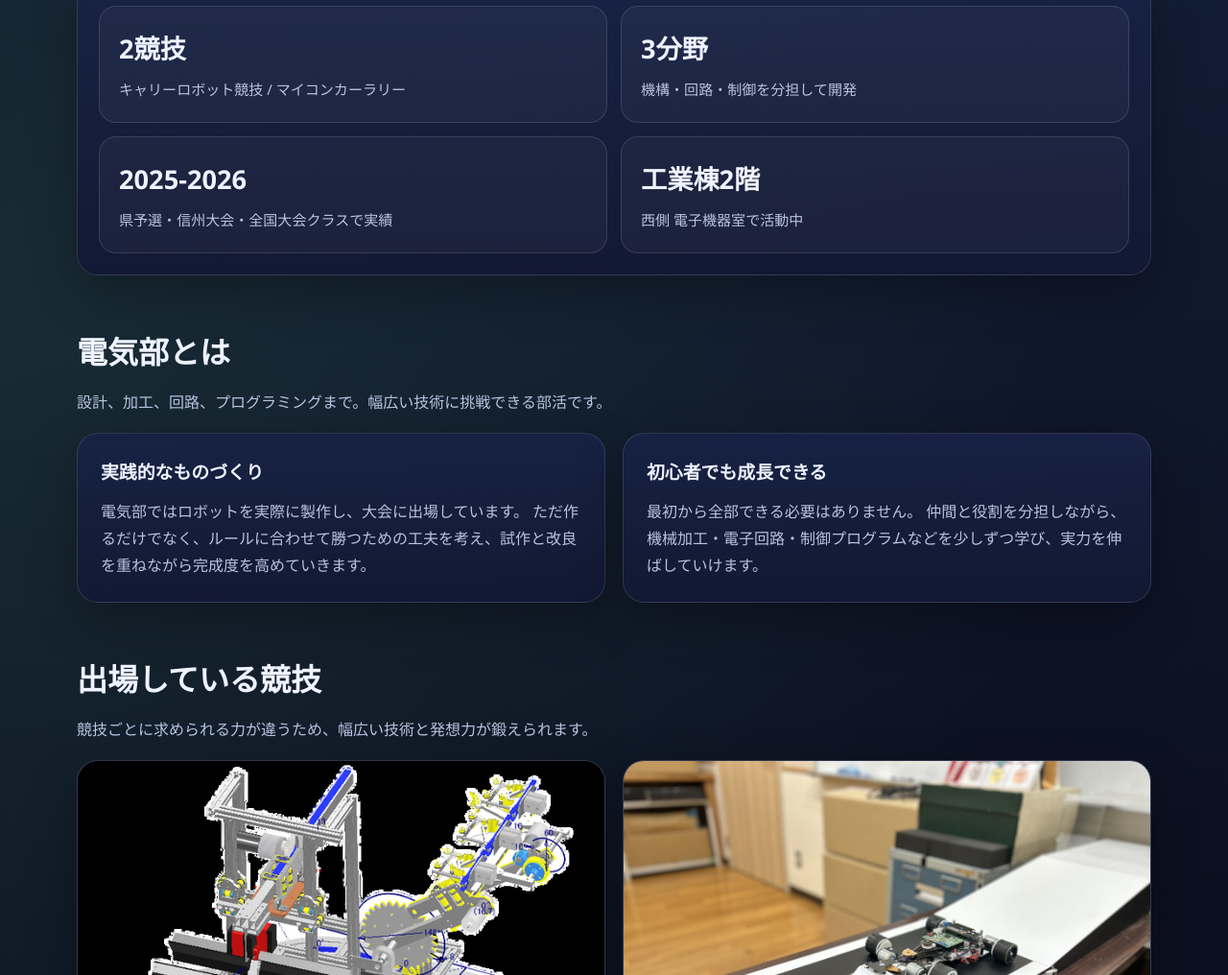
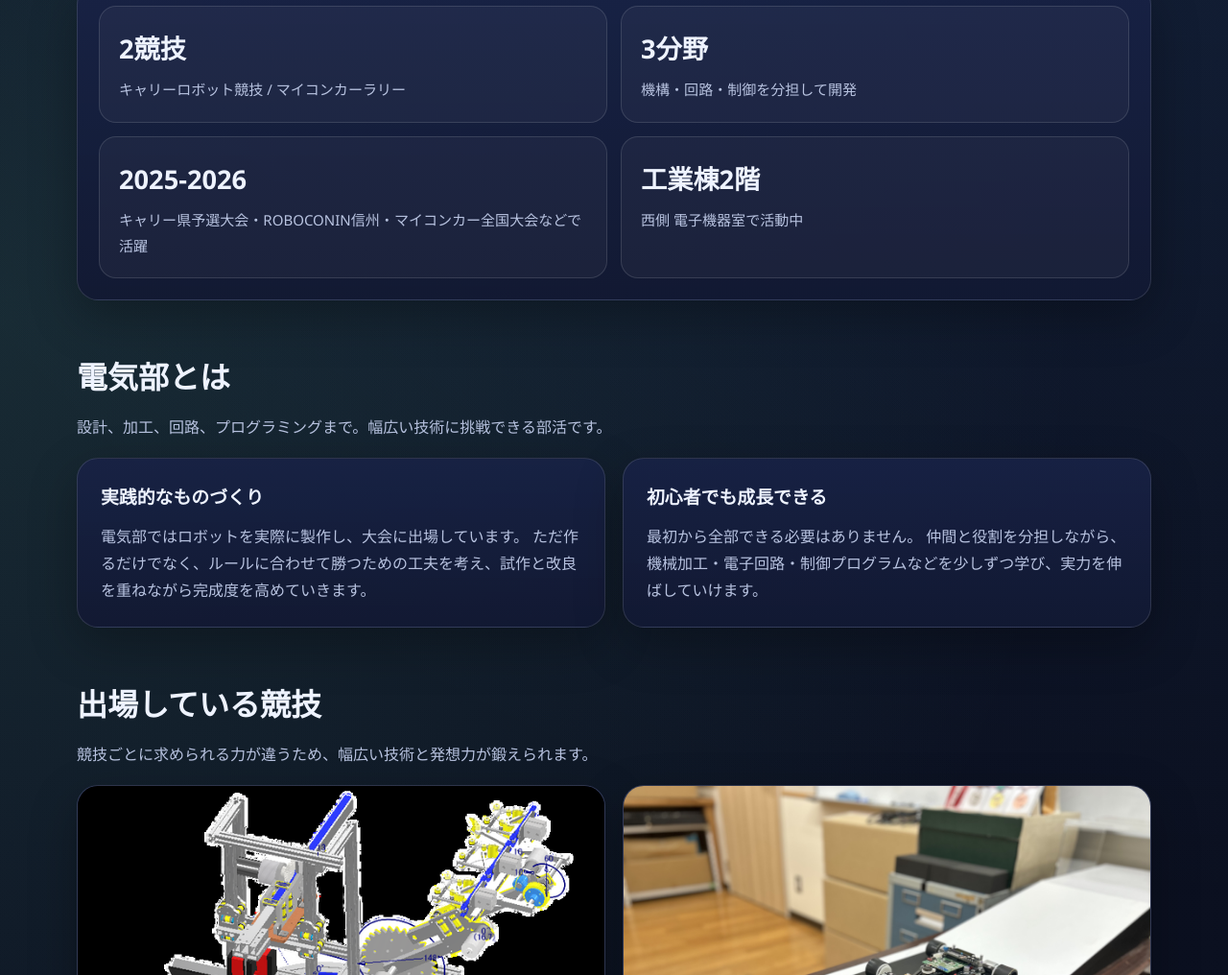
Before and after one commit to gwmvv67-hub/electric-club-site, a plain HTML site: page index.html in a window 1280 px wide. Shown: the part 796-1812 px from the top of the page at 96% size. Drawn offline with Linux system fonts and the light colour scheme.

Commit message:
Update index.html

```diff
--- a/index.html
+++ b/index.html
@@ -154,7 +154,7 @@
         </div>
         <div class="stat">
           <div class="stat-value">2025-2026</div>
-          <div class="stat-label">県予選・信州大会・全国大会クラスで実績</div>
+          <div class="stat-label">キャリー県予選大会・ROBOCONIN信州・マイコンカー全国大会などで活躍</div>
         </div>
         <div class="stat">
           <div class="stat-value">工業棟2階</div>
```
